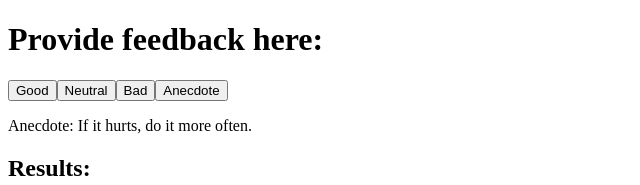
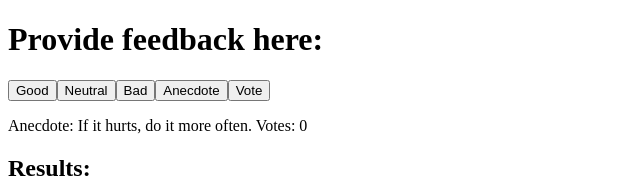
Before and after one commit to DevWithRS/Fullstackopen-Course, a React (Vite) app: page / in a window 1280 px wide. Shown: the top 185 px of the page, without its empty margins (0-640 px from the left). Built offline with nearby package versions, Linux system fonts and the light colour scheme.

Commit message:
Complete exercise 1.13

```diff
--- a/src/App.jsx
+++ b/src/App.jsx
@@ -39,13 +39,15 @@ const chooseAnecdote = (anecdotes,setSelected) => {
   setSelected(randomVal)
 }
 
+const voteAnecdote = (setVotes, votes, selected) => {
+  const votesCopy = [...votes]
+  votesCopy[selected]++
+  setVotes(votesCopy)
+}
+
 
 const App = () => {
   // save clicks of each button to its own state
-  const [good, setGood] = useState(0)
-  const [neutral, setNeutral] = useState(0)
-  const [bad, setBad] = useState(0)
-  const [selected, setSelected] = useState(0)
   const anecdotes = [
     'If it hurts, do it more often.',
     'Adding manpower to a late software project makes it later!',
@@ -56,6 +58,11 @@ const App = () => {
     'Programming without an extremely heavy use of console.log is same as if a doctor would refuse to use x-rays or blood tests when diagnosing patients.',
     'The only way to go fast, is to go well.'
   ]
+  const [good, setGood] = useState(0)
+  const [neutral, setNeutral] = useState(0)
+  const [bad, setBad] = useState(0)
+  const [selected, setSelected] = useState(0)
+  const [votes, setVotes] = useState(Array(anecdotes.length).fill(0))
 
   return (
     <div>
@@ -64,7 +71,8 @@ const App = () => {
       <Button onClick={() => setNeutral(neutral + 1)} text="Neutral"/>
       <Button onClick={() => setBad(bad + 1)} text="Bad"/>
       <Button onClick={() => chooseAnecdote(anecdotes,setSelected)} text="Anecdote"/>
-      <p>Anecdote: {anecdotes[selected]}</p>
+      <Button onClick={() => voteAnecdote(setVotes, votes, selected)} text="Vote"/>
+      <p>Anecdote: {anecdotes[selected]} Votes: {votes[selected]}</p>
       <h2>Results: <br/></h2>
       <Statistics  good = {good} neutral = {neutral} bad = {bad}/>
     </div>
```
